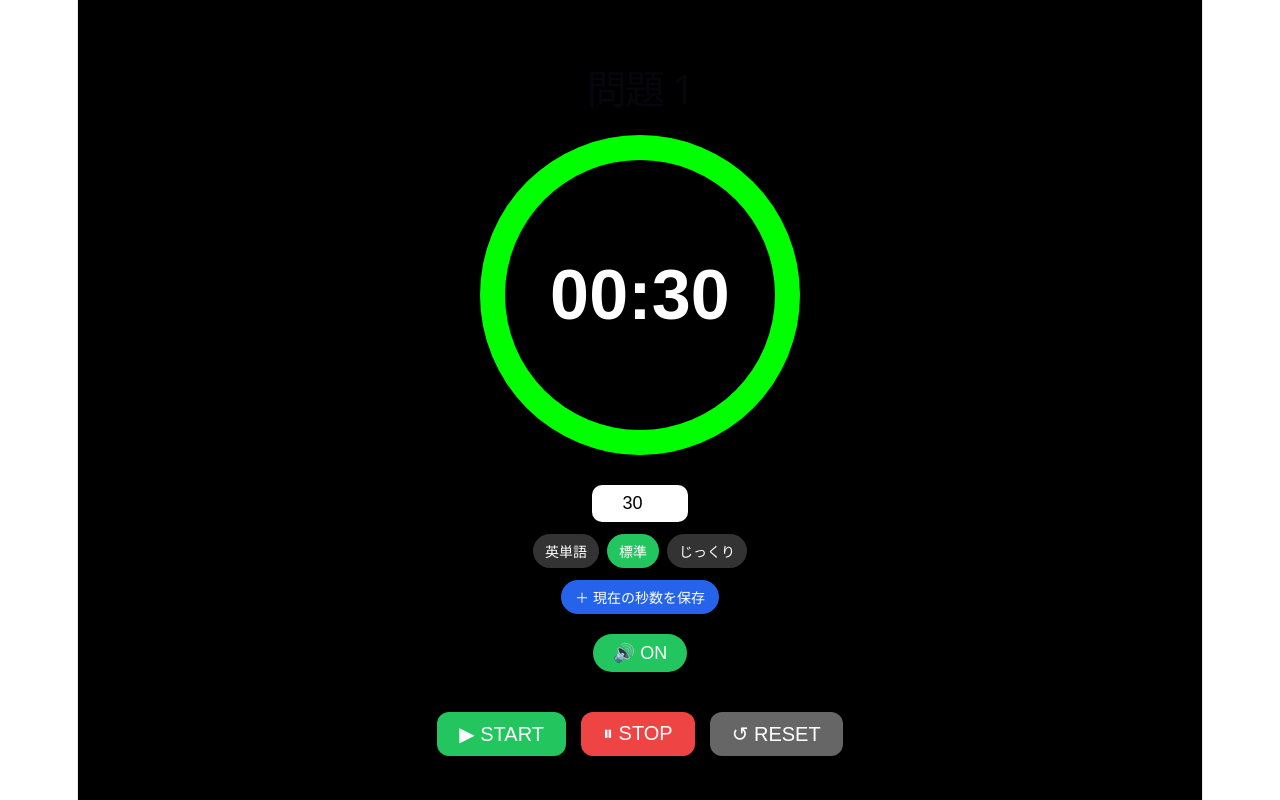
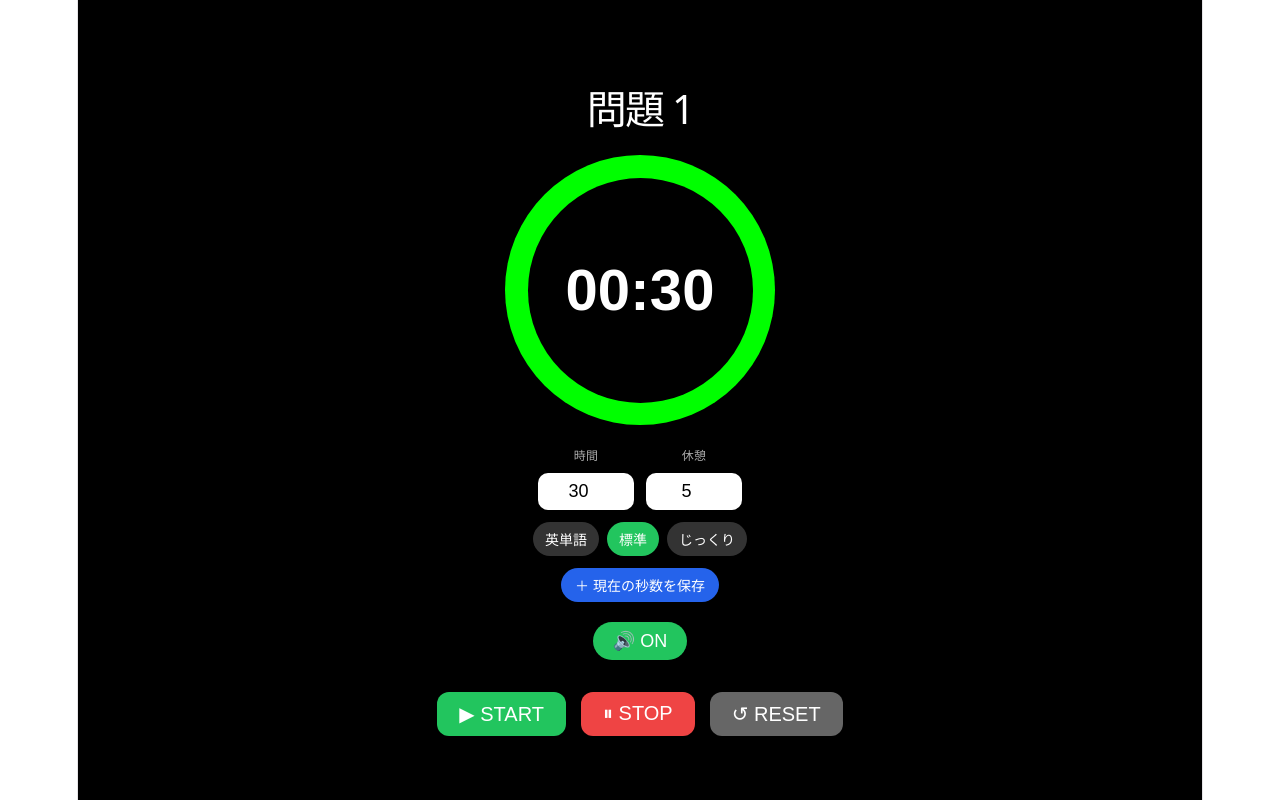
Before and after one commit to yocyuki1994/study-timer, a React (Vite) app: page / in a window 1280 px wide. Built offline with nearby package versions, Linux system fonts and the light colour scheme.

Commit message:
update qtimer

```diff
--- a/src/App.jsx
+++ b/src/App.jsx
@@ -33,6 +33,10 @@ const defaultPresets = [
 
 function App() {
   const [startTime, setStartTime] = useState(30);
+  const [startTimeInput, setStartTimeInput] = useState("30");
+  const [cooldownTime, setCooldownTime] = useState(5);
+  const [cooldownTimeInput, setCooldownTimeInput] = useState("5");
+
   const [time, setTime] = useState(30);
   const [progress, setProgress] = useState(100);
   const [question, setQuestion] = useState(1);
@@ -43,6 +47,7 @@ function App() {
   const [remainingOnPause, setRemainingOnPause] = useState(30);
   const [remainingPrecise, setRemainingPrecise] = useState(30);
   const [showResetConfirm, setShowResetConfirm] = useState(false);
+  const [isCooldown, setIsCooldown] = useState(false);
 
   const [presets, setPresets] = useState(() => {
     try {
@@ -59,15 +64,20 @@ function App() {
   const soundOnRef = useRef(soundOn);
   const wakeLockRef = useRef(null);
 
+  const hasValidStartTime = startTimeInput !== "" && startTime > 0;
+
   const formatTime = (seconds) => {
-    const min = Math.floor(seconds / 60);
-    const sec = seconds % 60;
+    const safeSeconds = Math.max(0, Number(seconds) || 0);
+    const min = Math.floor(safeSeconds / 60);
+    const sec = safeSeconds % 60;
 
     return `${String(min).padStart(2, "0")}:${String(sec).padStart(2, "0")}`;
   };
 
-  const applyTime = (newTime) => {
+  const applyMainTime = (newTime) => {
     setStartTime(newTime);
+    setStartTimeInput(String(newTime));
+    setIsCooldown(false);
     setTime(newTime);
     setProgress(100);
     setRemainingOnPause(newTime);
@@ -108,15 +118,18 @@ function App() {
   useEffect(() => {
     if (!running) return;
 
+    const currentDuration = isCooldown ? cooldownTime : startTime;
+
     startAtRef.current =
-      performance.now() - (startTime - remainingOnPause) * 1000;
+      performance.now() - (currentDuration - remainingOnPause) * 1000;
 
     lastBeepSecondRef.current = null;
 
     const update = () => {
+      const duration = isCooldown ? cooldownTime : startTime;
       const elapsed = (performance.now() - startAtRef.current) / 1000;
-      const remaining = Math.max(0, startTime - elapsed);
-      const percent = Math.max(0, (remaining / startTime) * 100);
+      const remaining = Math.max(0, duration - elapsed);
+      const percent = duration > 0 ? Math.max(0, (remaining / duration) * 100) : 0;
       const displayTime = Math.ceil(remaining);
 
       setRemainingPrecise(remaining);
@@ -124,6 +137,7 @@ function App() {
       setTime(displayTime);
 
       if (
+        !isCooldown &&
         soundOnRef.current &&
         displayTime <= 5 &&
         displayTime > 0 &&
@@ -134,11 +148,27 @@ function App() {
       }
 
       if (remaining <= 0) {
+        if (!isCooldown && cooldownTime > 0) {
+          if (soundOnRef.current) startSound();
+
+          setIsCooldown(true);
+          setRemainingOnPause(cooldownTime);
+          setRemainingPrecise(cooldownTime);
+          setTime(cooldownTime);
+          setProgress(100);
+          startAtRef.current = performance.now();
+        } else {
           if (soundOnRef.current) startSound();
 
           setQuestion((q) => q + 1);
+          setIsCooldown(false);
           setRemainingOnPause(startTime);
+          setRemainingPrecise(startTime);
+          setTime(startTime);
+          setProgress(100);
           startAtRef.current = performance.now();
+        }
+
         lastBeepSecondRef.current = null;
       }
 
@@ -148,10 +178,10 @@ function App() {
     animationRef.current = requestAnimationFrame(update);
 
     return () => cancelAnimationFrame(animationRef.current);
-  }, [running, startTime, remainingOnPause]);
+  }, [running, startTime, cooldownTime, remainingOnPause, isCooldown]);
 
   useEffect(() => {
-    if (time <= 5 && time > 0) {
+    if (!isCooldown && time <= 5 && time > 0) {
       setFlash(true);
 
       const timeout = setTimeout(() => {
@@ -160,10 +190,11 @@ function App() {
 
       return () => clearTimeout(timeout);
     }
-  }, [time]);
+  }, [time, isCooldown]);
 
   const resetTimer = () => {
     setRunning(false);
+    setIsCooldown(false);
     setTime(startTime);
     setProgress(100);
     setQuestion(1);
@@ -257,21 +288,21 @@ function App() {
           }
 
           .timer-circle {
-            width: 320px;
-            height: 320px;
+            width: 270px;
+            height: 270px;
             border-radius: 50%;
             display: flex;
             justify-content: center;
             align-items: center;
-            margin-bottom: 30px;
+            margin-bottom: 18px;
             flex-shrink: 0;
             transition: transform 0.08s linear;
             will-change: transform;
           }
 
           .timer-inner {
-            width: 270px;
-            height: 270px;
+            width: 225px;
+            height: 225px;
             border-radius: 50%;
             background-color: black;
             display: flex;
@@ -280,7 +311,7 @@ function App() {
           }
 
           .timer-text {
-            font-size: 70px;
+            font-size: 58px;
             font-weight: bold;
           }
 
@@ -288,6 +319,24 @@ function App() {
             display: flex;
             flex-direction: column;
             align-items: center;
+          }
+
+          .time-inputs {
+            display: flex;
+            gap: 12px;
+            margin-bottom: 12px;
+          }
+
+          .input-block {
+            display: flex;
+            flex-direction: column;
+            align-items: center;
+            gap: 4px;
+          }
+
+          .input-label {
+            font-size: 12px;
+            color: #aaa;
           }
 
           .preset-list {
@@ -302,7 +351,7 @@ function App() {
           .main-buttons {
             display: flex;
             gap: 15px;
-            margin-top: 20px;
+            margin-top: 12px;
           }
 
           @media (orientation: landscape) and (max-height: 500px) {
@@ -345,7 +394,10 @@ function App() {
             .controls-panel input {
               font-size: 16px !important;
               padding: 8px !important;
-              margin-bottom: 12px !important;
+            }
+
+            .time-inputs {
+              margin-bottom: 10px !important;
             }
 
             .preset-list {
@@ -387,24 +439,29 @@ function App() {
 
       <div className={`app-root ${flash ? "flash" : ""}`}>
         <h1
-          key={question}
+          key={isCooldown ? "cooldown" : question}
           className="question-title"
           style={{
             fontSize: "40px",
             animation: "pop 0.4s ease",
+            color: isCooldown ? "#60a5fa" : "white",
           }}
         >
-          問題 {question}
+          {isCooldown ? "休憩" : `問題 ${question}`}
         </h1>
 
         <div className="main-layout">
           <div
-            className={`timer-circle ${time <= 5 ? "danger-ring" : ""}`}
+            className={`timer-circle ${
+              !isCooldown && time <= 5 ? "danger-ring" : ""
+            }`}
             style={{
               background: `conic-gradient(
                 from 0deg,
                 #333 0% ${100 - progress}%,
-                ${time <= 5 ? "red" : "lime"} ${100 - progress}% 100%
+                ${
+                  isCooldown ? "#60a5fa" : time <= 5 ? "red" : "lime"
+                } ${100 - progress}% 100%
               )`,
             }}
           >
@@ -412,7 +469,7 @@ function App() {
               <div
                 className="timer-text"
                 style={{
-                  color: time <= 5 ? "red" : "white",
+                  color: isCooldown ? "#60a5fa" : time <= 5 ? "red" : "white",
                 }}
               >
                 {formatTime(time)}
@@ -421,23 +478,38 @@ function App() {
           </div>
 
           <div className="controls-panel">
+            <div className="time-inputs">
+              <div className="input-block">
+                <div className="input-label">時間</div>
                 <input
                   type="number"
                   min="1"
                   max="999"
-              value={startTime}
+                  value={startTimeInput}
                   disabled={running}
                   onChange={(e) => {
-                const newTime = Number(e.target.value);
+                    const value = e.target.value;
+                    setStartTimeInput(value);
 
-                if (!newTime || newTime < 1) return;
+                    if (value === "") {
+                      setStartTime(0);
+                      setTime(0);
+                      setProgress(100);
+                      setRemainingOnPause(0);
+                      setRemainingPrecise(0);
+                      setIsCooldown(false);
+                      return;
+                    }
 
-                applyTime(newTime);
+                    const newTime = Number(value);
+
+                    if (newTime < 1) return;
+
+                    applyMainTime(newTime);
                   }}
                   style={{
                     fontSize: "18px",
                     padding: "8px",
-                marginBottom: "12px",
                     borderRadius: "10px",
                     width: "80px",
                     textAlign: "center",
@@ -448,6 +520,46 @@ function App() {
                     border: "none",
                   }}
                 />
+              </div>
+
+              <div className="input-block">
+                <div className="input-label">休憩</div>
+                <input
+                  type="number"
+                  min="0"
+                  max="999"
+                  value={cooldownTimeInput}
+                  disabled={running}
+                  onChange={(e) => {
+                    const value = e.target.value;
+                    setCooldownTimeInput(value);
+
+                    if (value === "") {
+                      setCooldownTime(0);
+                      return;
+                    }
+
+                    const newTime = Number(value);
+
+                    if (newTime < 0) return;
+
+                    setCooldownTime(newTime);
+                  }}
+                  style={{
+                    fontSize: "18px",
+                    padding: "8px",
+                    borderRadius: "10px",
+                    width: "80px",
+                    textAlign: "center",
+                    opacity: running ? 0.5 : 1,
+                    cursor: running ? "not-allowed" : "text",
+                    backgroundColor: running ? "#444" : "white",
+                    color: running ? "#999" : "black",
+                    border: "none",
+                  }}
+                />
+              </div>
+            </div>
 
             <div className="preset-list">
               {presets.map((preset, index) => (
@@ -455,7 +567,7 @@ function App() {
                   key={`${preset.name}-${index}`}
                   disabled={running}
                   onClick={() => {
-                    applyTime(preset.seconds);
+                    applyMainTime(preset.seconds);
                   }}
                   style={{
                     fontSize: "14px",
@@ -475,7 +587,7 @@ function App() {
             </div>
 
             <button
-              disabled={running}
+              disabled={running || !hasValidStartTime}
               onClick={() => {
                 const name = prompt("セット名を入力してください");
 
@@ -497,8 +609,9 @@ function App() {
                 color: "white",
                 border: "none",
                 borderRadius: "999px",
-                opacity: running ? 0.5 : 1,
-                cursor: running ? "not-allowed" : "pointer",
+                opacity: running || !hasValidStartTime ? 0.5 : 1,
+                cursor:
+                  running || !hasValidStartTime ? "not-allowed" : "pointer",
               }}
             >
               ＋ 現在の秒数を保存
@@ -529,15 +642,21 @@ function App() {
 
             <div className="main-buttons">
               <button
-                disabled={running}
+                disabled={running || !hasValidStartTime}
                 onClick={() => {
+                  const currentDuration = isCooldown
+                    ? cooldownTime
+                    : startTime;
+
                   const isFreshStart =
-                    remainingPrecise <= 0 || remainingPrecise >= startTime;
+                    remainingPrecise <= 0 ||
+                    remainingPrecise >= currentDuration;
 
                   if (soundOn && isFreshStart) startSound();
 
                   if (isFreshStart) {
-                    setRemainingOnPause(startTime);
+                    setRemainingOnPause(currentDuration);
+                    setTime(currentDuration);
                   } else {
                     setRemainingOnPause(remainingPrecise);
                   }
@@ -552,8 +671,9 @@ function App() {
                   color: "white",
                   border: "none",
                   borderRadius: "12px",
-                  cursor: "pointer",
-                  opacity: running ? 0.5 : 1,
+                  cursor:
+                    running || !hasValidStartTime ? "not-allowed" : "pointer",
+                  opacity: running || !hasValidStartTime ? 0.5 : 1,
                 }}
               >
                 ▶ START
@@ -620,7 +740,10 @@ function App() {
           </div>
         </div>
 
-        {!running && time !== startTime && (
+        {!running &&
+          hasValidStartTime &&
+          remainingPrecise > 0 &&
+          time !== startTime && (
             <div
               style={{
                 position: "fixed",
```
Lines whose indentation alone changed are shown as unchanged.
